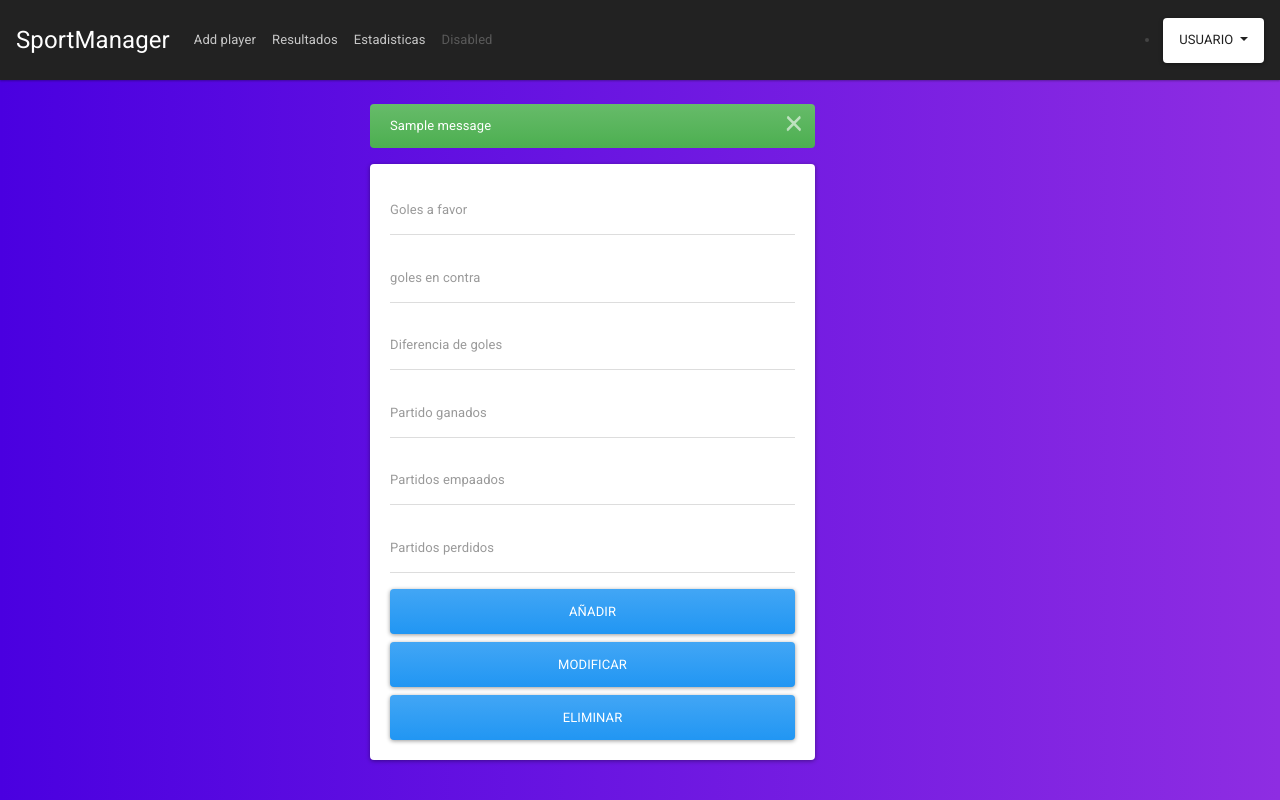
After one commit to Bazana1997/sportmanager, a Flask app: page /Estadisticas in a window 1280 px wide. The commit adds this page. Run offline with Flask 2, Linux system fonts and the light colour scheme; tables that the repository leaves empty or names only in its code hold one stand-in row (values such as "Sample post"); one stand-in notice (Sample message) is shown; some libraries are stand-ins or nearby versions.

Commit message:
Add files via upload

```diff
--- /dev/null
+++ b/templates/Estadisticas.html
@@ -0,0 +1,53 @@
+{% extends 'layout.html' %}
+{% block body %}
+
+<title>Estadisticas</title>
+<div class="row">
+    <div class="col-md-5 offset-md-3">
+	    {% with messages = get_flashed_messages()  %}
+	    {% if messages %}
+	    {% for message in messages %}
+	    <div class="alert alert-success alert-dismissible fade show" role="alert">
+	      		{{ message }}
+	        <button type="button" class="close" data-dismiss="alert" aria-label="Close">
+	        	<span aria-hidden="true">&times;</span>
+	        </button>
+	    </div>
+	    {% endfor %}
+	    {% endif %}
+	    {% endwith %}
+	    <div class="card card-body">
+	      	<form action="add_player", method="POST">
+	      		<div class="form-group">
+	      			<input type="text" class="form-control" name="Goles a favro" placeholder="Goles a favor">
+	      		</div>
+	         	<div class="form-group">
+	         		 <input type="text" class="form-control" name="goles en contra" placeholder="goles en contra">
+	         	</div>
+	         	<div class="form-group">
+	         		<input type="text" class="form-control" name="Diferencia de goles" placeholder="Diferencia de goles">
+				</div>
+				<div class="form-group">
+					<input type="text" class="form-control" name="Partido ganados" placeholder="Partido ganados">
+				</div>
+				<div class="form-group">
+					  <input type="text" class="form-control" name="Partidos empaados" placeholder="Partidos empaados">
+				</div>
+				<div class="form-group">
+					<input type="text" class="form-control" name="Partidos perdidos" placeholder="Partidos perdidos">
+				</div>
+				<button class="btn btn-primary btn-block">
+	            Añadir
+	        	</button>
+	        	<button class="btn btn-primary btn-block">
+	            Modificar
+	        	</button>
+	        	<button class="btn btn-primary btn-block">
+	            Eliminar
+	        	</button>
+	        </form>
+	    </div>
+    </div>
+</div>
+
+{% endblock %}
--- a/templates/index.html
+++ b/templates/index.html
@@ -2,7 +2,7 @@
 {% block body %}
 
 <div class="row">
-    <div class="col-md-4">
+    <div class="col-md-6">
 	    {% with messages = get_flashed_messages()  %}
 	    {% if messages %}
 	    {% for message in messages %}
--- a/templates/layout.html
+++ b/templates/layout.html
@@ -20,7 +20,10 @@
 			        <a class="nav-link"href="/Player">Add player</a>
 			    </li>
 			    <li class="nav-item">
-			        <a class="nav-link"href="#">Pricing</a>
+			        <a class="nav-link"href="/Results">Resultados</a>
+			    </li>
+			     <li class="nav-item">
+			        <a class="nav-link"href="/Estadisticas">Estadisticas</a>
 			    </li>
 			    <li class="nav-item">
 			        <a class="nav-link disabled"href="#"tabindex="-1"aria-disabled="true">Disabled</a>
@@ -29,13 +32,13 @@
 		</div>
 		<li class="dropdown">
 	        <a class="btn btn-secondary dropdown-toggle" href="#" role="button" id="dropdownMenuLink" data-toggle="dropdown" aria-haspopup="true" aria-expanded="false">
-	    		Dropdown link
+	    		Usuario
 	  		</a>
 	        <div class="dropdown-menu" aria-labelledby="navbarDropdown">
-	        	<a class="dropdown-item" href="#">Action</a>
-	        	<a class="dropdown-item" href="#">Another action</a>
+	        	<a class="dropdown-item" href="/Perfil">Perfil</a>
+	        	<a class="dropdown-item" href="#">Configura</a>
 	        	<div class="dropdown-divider"></div>
-	        	<a class="dropdown-item" href="#">Something else here</a>
+	        	<a class="dropdown-item" href="#">Cerrar sesion</a>
 	        </div>
       	</li>
 	</nav>
```
Also changed, not shown: templates/Perfil.html (added, +40 -0 lines), templates/resultados.html (added, +46 -0 lines), templates/Edit_player.html (line endings or trailing spaces), templates/home.html (line endings or trailing spaces).
